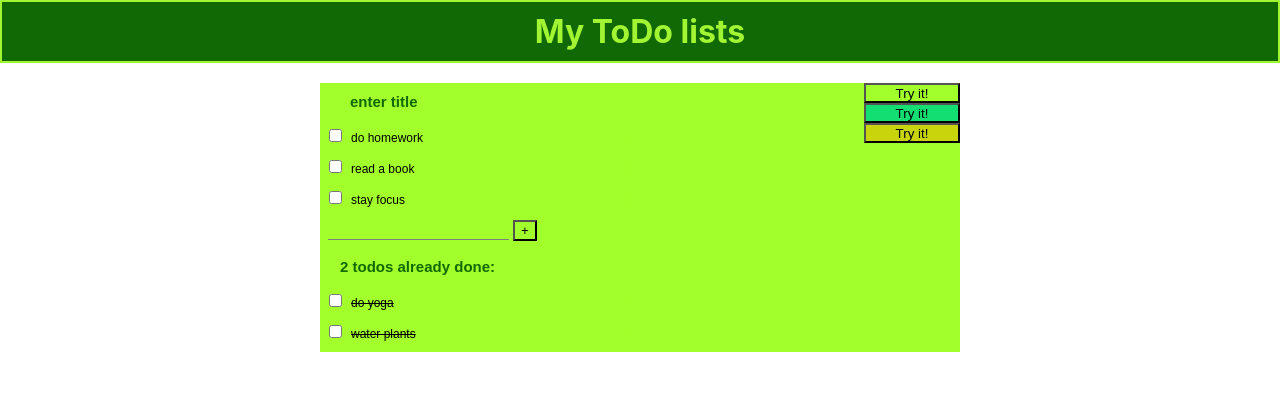
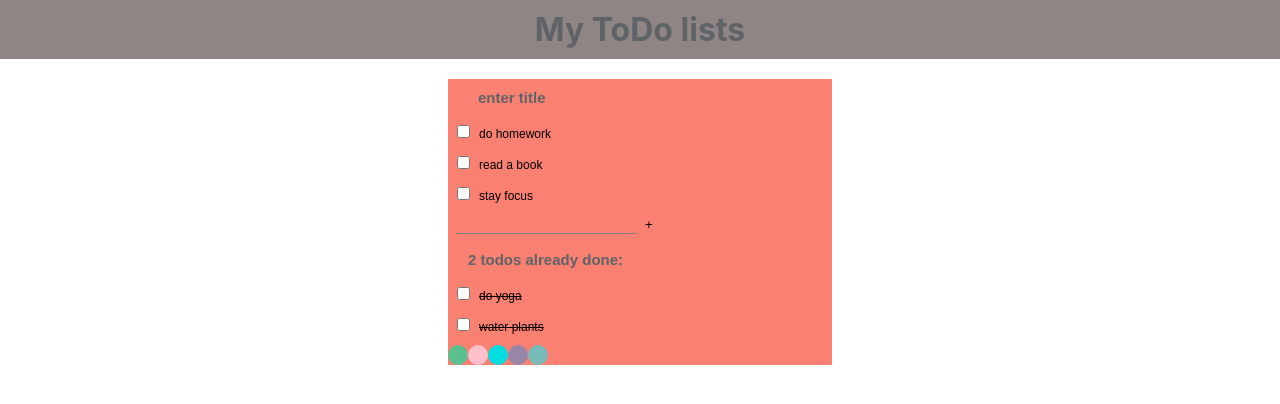
Before and after one commit to florentina-ban/mytodo, a React (Create React App) app in the folder my_app/: page / in a window 1280 px wide. Shown: the top 404 px of the page. Built offline with nearby package versions, Linux system fonts and the light colour scheme.

Commit message:
changing looks

```diff
--- a/my_app/src/Add.js
+++ b/my_app/src/Add.js
@@ -10,25 +10,39 @@ const AddComp = styled.span`
     margin: 3px;
     text-align: left;
     background-color: ${(props) => {
-        if (props.color === 'green') {
-            return 'rgb(163, 255, 43)';
+        switch (props.color) {
+        case 'color1':
+            return '#5ac18e';
+        case 'color2':
+            return '#ffc0cb';
+        case 'color3':
+            return '#00dce0';
+        case 'color4':
+            return '#9886a7';
+        case 'color5':
+            return '#79bbb9';
+        default:
+            return '#fa8072';
         }
-        if (props.color === 'blue') {
-            return 'rgb(18, 222, 113)';
-        }
-        return 'rgb(202, 212, 13)';
     }
 };
 `,
     BtnAdd = styled.input`
     background-color: ${(props) => {
-        if (props.color === 'green') {
-            return 'rgb(163, 255, 43)';
+        switch (props.color) {
+        case 'color1':
+            return '#5ac18e';
+        case 'color2':
+            return '#ffc0cb';
+        case 'color3':
+            return '#00dce0';
+        case 'color4':
+            return '#9886a7';
+        case 'color5':
+            return '#79bbb9';
+        default:
+            return '#fa8072';
         }
-        if (props.color === 'blue') {
-            return 'rgb(18, 222, 113)';
-        }
-        return 'rgb(202, 212, 13)';
     }
 };
     cursor: pointer;
@@ -37,18 +51,25 @@ const AddComp = styled.span`
     border-bottom: 1px grey solid;
 `,
     BtnAddButton = styled.input`
-    background-color:  ${(props) => {
-        if (props.color === 'green') {
-            return 'rgb(163, 255, 43)';
+    background-color: ${(props) => {
+        switch (props.color) {
+        case 'color1':
+            return '#5ac18e';
+        case 'color2':
+            return '#ffc0cb';
+        case 'color3':
+            return '#00dce0';
+        case 'color4':
+            return '#9886a7';
+        case 'color5':
+            return '#79bbb9';
+        default:
+            return '#fa8072';
         }
-        if (props.color === 'blue') {
-            return 'rgb(18, 222, 113)';
-        }
-        return 'rgb(202, 212, 13)';
     }
 };
     cursor: pointer;
-    margin:2px;
+    border: 0;
 `;
 
 export default class AddComponent extends React.Component {
@@ -128,7 +149,10 @@ export default class AddComponent extends React.Component {
                     type="button"
                     value="+"
                 />
-                <EmptyError errMessage={emptyErr} />
+                <EmptyError
+                    color={color}
+                    errMessage={emptyErr}
+                />
             </AddComp>
         );
     }
--- a/my_app/src/Delete.js
+++ b/my_app/src/Delete.js
@@ -7,13 +7,20 @@ const BtnText = styled.span`
         if (props.mouseOver) {
             return 'black';
         }
-        if (props.color === 'green') {
-            return 'rgb(163, 255, 43)';
+        switch (props.color) {
+        case 'color1':
+            return '#5ac18e';
+        case 'color2':
+            return '#ffc0cb';
+        case 'color3':
+            return '#00dce0';
+        case 'color4':
+            return '#9886a7';
+        case 'color5':
+            return '#79bbb9';
+        default:
+            return '#fa8072';
         }
-        if (props.color === 'yellow') {
-            return 'rgb(202, 212, 13)';
-        }
-        return 'rgb(18, 222, 113)';
     }
 };
     font-weight: 800;
@@ -24,13 +31,20 @@ const BtnText = styled.span`
 `,
     DeleteBtn = styled.span`
     background-color: ${(props) => {
-        if (props.color === 'green') {
-            return 'rgb(163, 255, 43)';
+        switch (props.color) {
+        case 'color1':
+            return '#5ac18e';
+        case 'color2':
+            return '#ffc0cb';
+        case 'color3':
+            return '#00dce0';
+        case 'color4':
+            return '#9886a7';
+        case 'color5':
+            return '#79bbb9';
+        default:
+            return '#fa8072';
         }
-        if (props.color === 'yellow') {
-            return 'rgb(202, 212, 13)';
-        }
-        return 'rgb(18, 222, 113)';
     }
 };
     border-radius: 40%;
--- a/my_app/src/EmptyError.js
+++ b/my_app/src/EmptyError.js
@@ -2,17 +2,33 @@ import PropTypes from 'prop-types';
 import React from 'react';
 import styled from 'styled-components';
 
-const EmptyErr = function EmptyErr ({errMessage}) {
+const EmptyErr = function EmptyErr ({errMessage, color}) {
 
         return (
-            <MyLable3>
+            <MyLable3 color={color}>
                 {errMessage}
             </MyLable3>
         );
 
     },
     MyLable3 = styled.span`
-        background-color: rgb(161, 245, 51);
+    background-color: ${(props) => {
+        switch (props.color) {
+        case 'color1':
+            return '#5ac18e';
+        case 'color2':
+            return '#ffc0cb';
+        case 'color3':
+            return '#00dce0';
+        case 'color4':
+            return '#9886a7';
+        case 'color5':
+            return '#79bbb9';
+        default:
+            return '#fa8072';
+        }
+    }
+};
         color:rgb(217, 9, 9);
         margin-left:2px;
         margin-top:15px;
@@ -20,9 +36,11 @@ const EmptyErr = function EmptyErr ({errMessage}) {
 `;
 
 EmptyErr.propTypes = {
+    'color': PropTypes.string,
     'errMessage': PropTypes.string
 };
 EmptyErr.defaultProps = {
+    'color': 'color6',
     'errMessage': ''
 };
 
--- a/my_app/src/Layout.js
+++ b/my_app/src/Layout.js
@@ -7,66 +7,86 @@ import styled from 'styled-components';
 
 const AllComp = styled.form`
     background-color: ${(props) => {
-        if (props.color === 'green') {
-            return 'rgb(163, 255, 43)';
+        switch (props.color) {
+        case 'color1':
+            return '#5ac18e';
+        case 'color2':
+            return '#ffc0cb';
+        case 'color3':
+            return '#00dce0';
+        case 'color4':
+            return '#9886a7';
+        case 'color5':
+            return '#79bbb9';
+        default:
+            return '#fa8072';
         }
-        if (props.color === 'yellow') {
-            return 'rgb(202, 212, 13)';
-        }
-        return 'rgb(18, 222, 113)';
     }
 };
-    display: flex;
-    flex-direction: row;
-    justify-content: space-between;
-    width: 50%;
+    width: 30%;
     margin: auto;
 `,
     ColorButton = styled.input`
-    background-color:  ${(props) => {
-        if (props.color === 'green') {
-            return 'rgb(163, 255, 43)';
+    background-color: ${(props) => {
+        switch (props.color) {
+        case 'color1':
+            return '#5ac18e';
+        case 'color2':
+            return '#ffc0cb';
+        case 'color3':
+            return '#00dce0';
+        case 'color4':
+            return '#9886a7';
+        case 'color5':
+            return '#79bbb9';
+        default:
+            return '#fa8072';
         }
-        if (props.color === 'yellow') {
-            return 'rgb(202, 212, 13)';
-        }
-        return 'rgb(18, 222, 113)';
     }
 };
     cursor: pointer;
-    width: 100%;
     height: 20px;
+    width: 20px;
+    border-radius: 50%;
+    border: 0;
+
 `,
     ColorComponent = styled.form`
-    width: 15%;
     font: normal 12px sans-serif;
+    display: flex;
 `,
     ListComp = styled.form`
     font: normal 12px sans-serif;
-    width: 85%;
 `,
     ListTitle = styled.h1`
-    background-color: rgb(17, 105, 5);
+    background-color: #8f8585;
     margin: auto;
     padding: 10px;
     text-align: center;
     margin-bottom: 20px;
-    border: 2px rgb(161, 245, 51) solid;
-    color: rgb(161, 245, 51);
+    border: 0;
+    color: #5f6368;
 `,
     LittleTitle = styled(ListTitle)`
     width: 60%;
-    background-color:${(props) => {
-        if (props.color === 'green') {
-            return 'rgb(163, 255, 43)';
+    background-color: ${(props) => {
+        switch (props.color) {
+        case 'color1':
+            return '#5ac18e';
+        case 'color2':
+            return '#ffc0cb';
+        case 'color3':
+            return '#00dce0';
+        case 'color4':
+            return '#9886a7';
+        case 'color5':
+            return '#79bbb9';
+        default:
+            return '#fa8072';
         }
-        if (props.color === 'yellow') {
-            return 'rgb(202, 212, 13)';
-        }
-        return 'rgb(18, 222, 113)';
     }
 };
-    color:  rgb(17, 105, 5);
+    color:  #5f6368;
     margin-left: 20px;
     font-size: 15px;
     text-align: left;
@@ -82,7 +102,7 @@ export default class Layout extends Component {
         todos = lista.filter((todo) => todo.done === false);
         checkedTodos = lista.filter((todo) => todo.done === true);
         this.state = {checkedTodos,
-            'color': 'green',
+            'color': 'color6',
             todos};
     }
 
@@ -188,6 +208,15 @@ export default class Layout extends Component {
         this.setState({color});
     }
 
+    getColorButton = (color) => <ColorButton
+        color={color}
+        onClick={() => {
+            this.changeColor(color);
+        }}
+        type="button"
+    />
+
+
     render () {
         const {checkedTodos, color} = this.state,
             checked = checkedTodos.map((todo) => <Todo
@@ -235,30 +264,12 @@ export default class Layout extends Component {
                         {checked}
                     </ListComp>
                     <ColorComponent>
-                        <ColorButton
-                            color="green"
-                            onClick={() => {
-                                this.changeColor('green');
-                            }}
-                            type="button"
-                            value="Try it!"
-                        />
-                        <ColorButton
-                            color="blue"
-                            onClick={() => {
-                                this.changeColor('blue');
-                            }}
-                            type="button"
-                            value="Try it!"
-                        />
-                        <ColorButton
-                            color="yellow"
-                            onClick={() => {
-                                this.changeColor('yellow');
-                            }}
-                            type="button"
-                            value="Try it!"
-                        />
+                        {this.getColorButton('color1')}
+                        {this.getColorButton('color2')}
+                        {this.getColorButton('color3')}
+                        {this.getColorButton('color4')}
+                        {this.getColorButton('color5')}
+                        {this.getColorButton('color6')}
                     </ColorComponent>
                 </AllComp>
             </div>
--- a/my_app/src/TitleComp.js
+++ b/my_app/src/TitleComp.js
@@ -13,17 +13,24 @@ const ListTitle = styled.h1`
 `,
     LittleTitle = styled(ListTitle)`
     width: 60%;
-    background-color:${(props) => {
-        if (props.color === 'green') {
-            return 'rgb(163, 255, 43)';
+    background-color: ${(props) => {
+        switch (props.color) {
+        case 'color1':
+            return '#5ac18e';
+        case 'color2':
+            return '#ffc0cb';
+        case 'color3':
+            return '#00dce0';
+        case 'color4':
+            return '#9886a7';
+        case 'color5':
+            return '#79bbb9';
+        default:
+            return '#fa8072';
         }
-        if (props.color === 'yellow') {
-            return 'rgb(202, 212, 13)';
-        }
-        return 'rgb(18, 222, 113)';
     }
 };
-    color:  rgb(17, 105, 5);
+    color:  #5f6368;
     margin-left: 20px;
     font-size: 15px;
     text-align: left;
@@ -32,13 +39,20 @@ const ListTitle = styled.h1`
 `,
     MyInput = styled.input`
     background-color: ${(props) => {
-        if (props.color === 'green') {
-            return 'rgb(163, 255, 43)';
+        switch (props.color) {
+        case 'color1':
+            return '#5ac18e';
+        case 'color2':
+            return '#ffc0cb';
+        case 'color3':
+            return '#00dce0';
+        case 'color4':
+            return '#9886a7';
+        case 'color5':
+            return '#79bbb9';
+        default:
+            return '#fa8072';
         }
-        if (props.color === 'blue') {
-            return 'rgb(18, 222, 113)';
-        }
-        return 'rgb(202, 212, 13)';
     }
 };
     border : 0;
--- a/my_app/src/Todo.js
+++ b/my_app/src/Todo.js
@@ -13,13 +13,20 @@ const CheckBox = styled.input`
 `,
     MyInput = styled.input`
     background-color: ${(props) => {
-        if (props.color === 'green') {
-            return 'rgb(163, 255, 43)';
+        switch (props.color) {
+        case 'color1':
+            return '#5ac18e';
+        case 'color2':
+            return '#ffc0cb';
+        case 'color3':
+            return '#00dce0';
+        case 'color4':
+            return '#9886a7';
+        case 'color5':
+            return '#79bbb9';
+        default:
+            return '#fa8072';
         }
-        if (props.color === 'blue') {
-            return 'rgb(18, 222, 113)';
-        }
-        return 'rgb(202, 212, 13)';
     }
 };
     border : 0;
@@ -30,13 +37,20 @@ const CheckBox = styled.input`
     margin: 3px;
     text-align: left;
     background-color: ${(props) => {
-        if (props.color === 'green') {
-            return 'rgb(163, 255, 43)';
+        switch (props.color) {
+        case 'color1':
+            return '#5ac18e';
+        case 'color2':
+            return '#ffc0cb';
+        case 'color3':
+            return '#00dce0';
+        case 'color4':
+            return '#9886a7';
+        case 'color5':
+            return '#79bbb9';
+        default:
+            return '#fa8072';
         }
-        if (props.color === 'blue') {
-            return 'rgb(18, 222, 113)';
-        }
-        return 'rgb(202, 212, 13)';
     }
 };
     text-decoration: ${(props) => {
```
